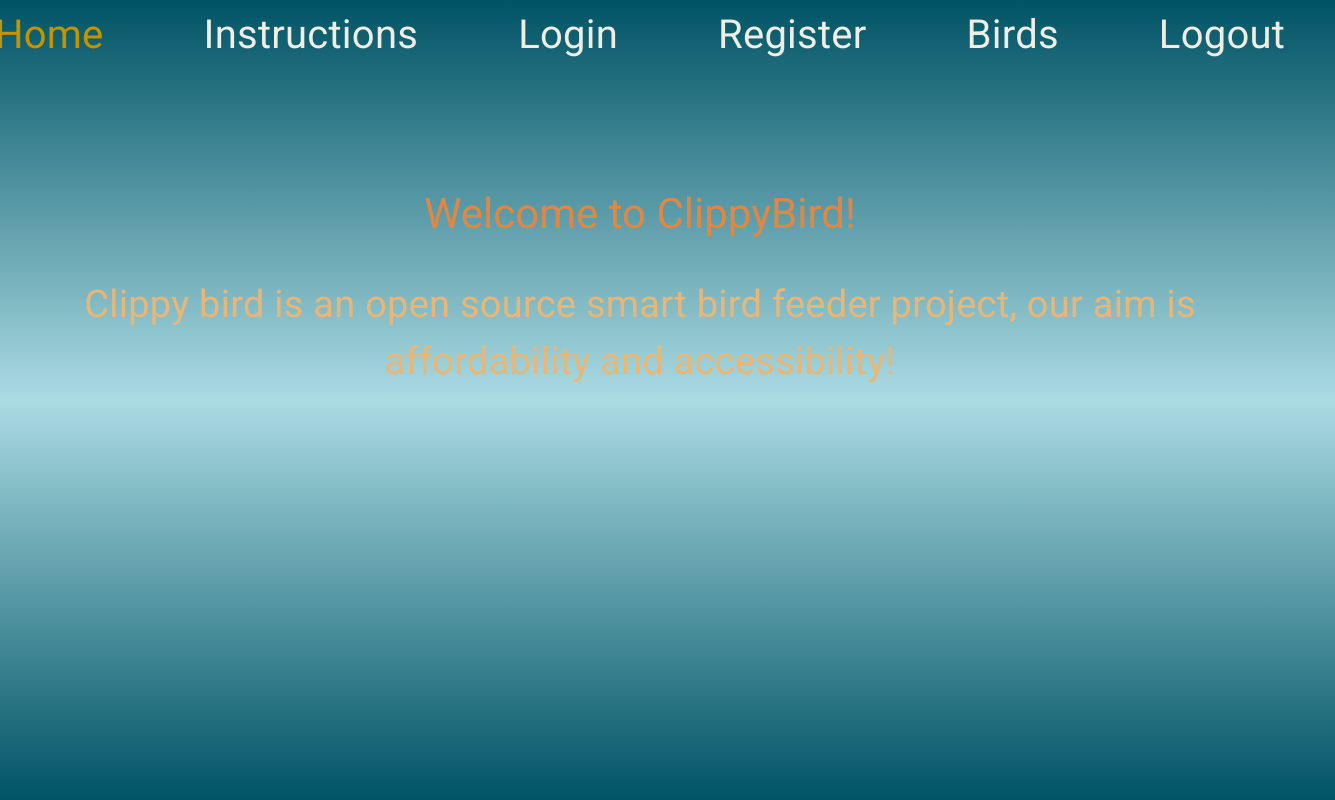
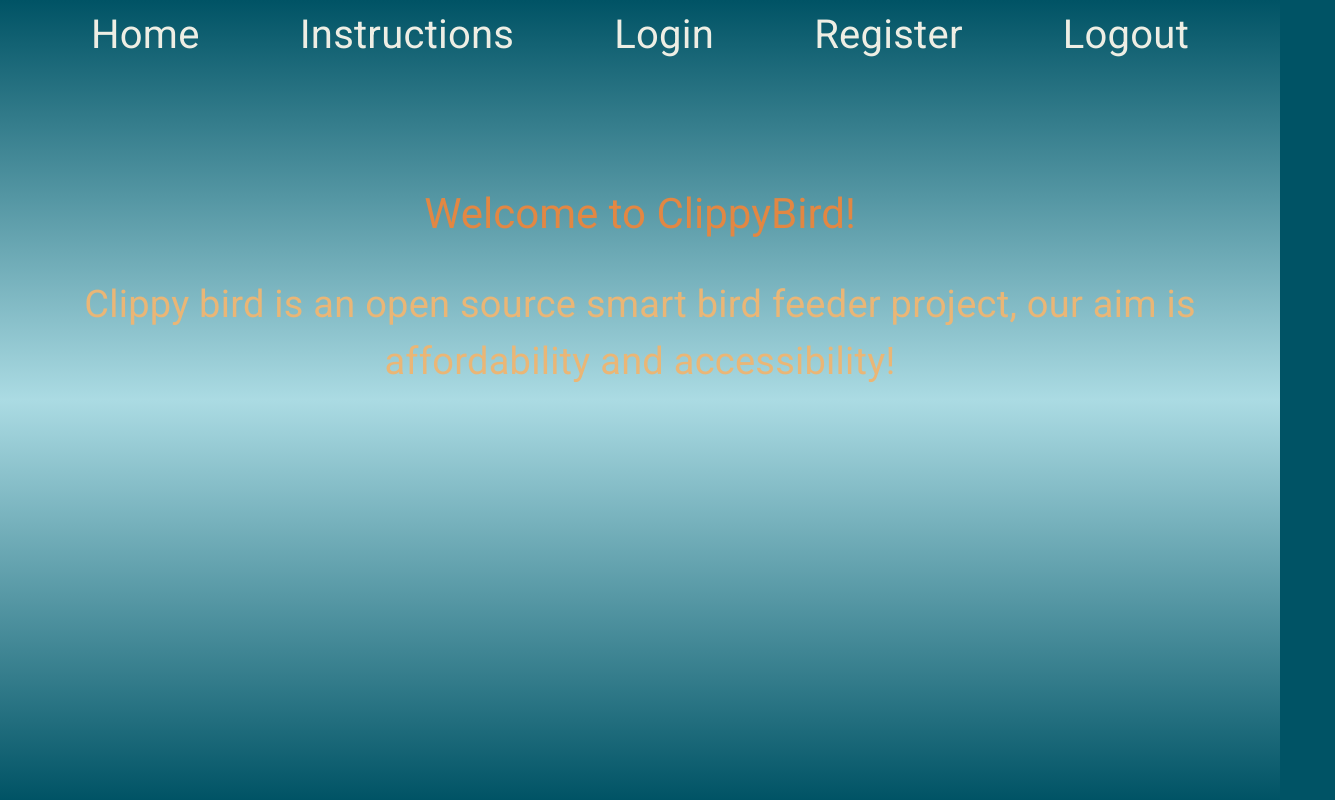
Before and after one commit to kellysun0124/ClippyBird, an Angular app in the folder FrontEnd/: page / in a window 1280 px wide. Shown: the whole page, 1335 px wide, since content can reach past the window. Built offline with nearby package versions, Linux system fonts and the light colour scheme.

Commit message:
comment out user-birds on navbar

```diff
--- a/FrontEnd/src/app/layouts/header/header.component.html
+++ b/FrontEnd/src/app/layouts/header/header.component.html
@@ -12,9 +12,9 @@
     <a class="nav-link" routerLink="/register">
       <span class="nav-item">Register</span>
     </a>
-    <a class="nav-link" routerLink="/user-birds">
+    <!-- <a class="nav-link" routerLink="/user-birds">
       <span class="nav-item">Birds</span>
-    </a>
+    </a> -->
     <a class="nav-link" routerLink="/logout">
       <span class="nav-item">Logout</span>
     </a>
```
